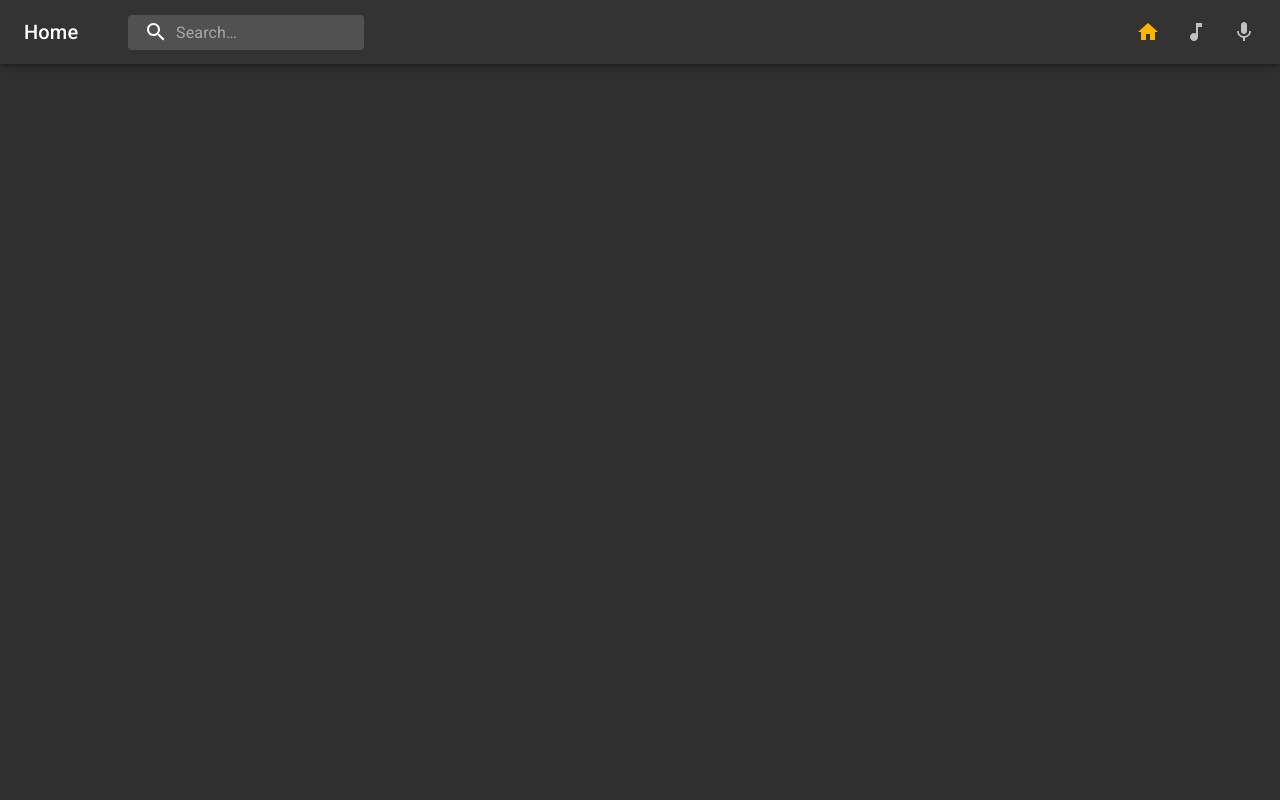
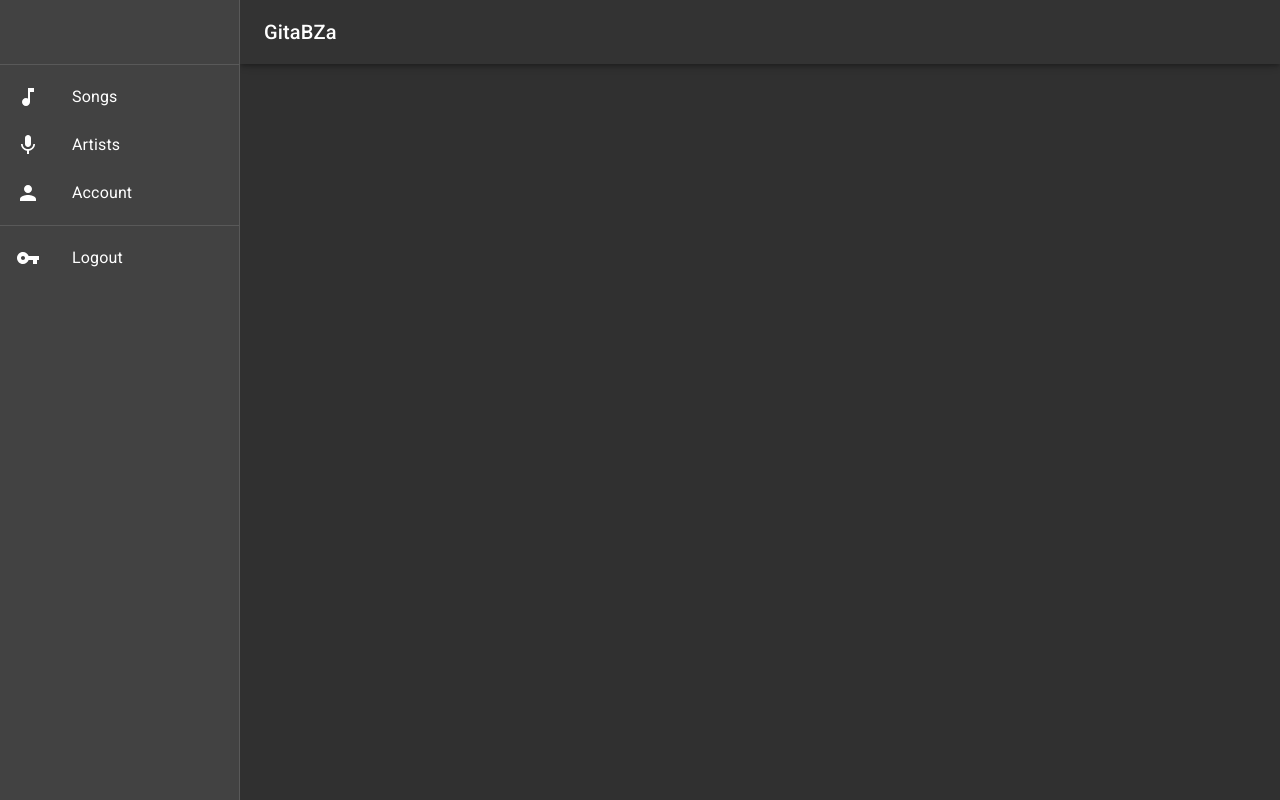
Before and after one commit to toe-pyae-sone-oo/gitabza-ui-material, a React (Create React App) app: page /admin in a window 1280 px wide. Built offline with nearby package versions, Linux system fonts and the light colour scheme.

Commit message:
admin navigation

```diff
--- a/src/App.js
+++ b/src/App.js
@@ -4,6 +4,7 @@ import { createMuiTheme } from '@material-ui/core/styles'
 import CssBaseline from '@material-ui/core/CssBaseline'
 import { ThemeProvider } from '@material-ui/styles'
 import DefaultLayout from './layout/DefaultLayout/DefaultLayout'
+import AdminLayout from './layout/AdminLayout/AdminLayout'
 
 const theme = createMuiTheme({
   palette: {
@@ -22,7 +23,8 @@ const App = () =>
   <ThemeProvider theme={theme}>
     <CssBaseline />
     <Switch>
-      <Route path="/" component={DefaultLayout} />
+      <Route exact path="/" component={DefaultLayout} />
+      <Route path="/admin" component={AdminLayout} />
     </Switch>
   </ThemeProvider>
 
--- /dev/null
+++ b/src/components/AdminNavigation/AdminNavigation.js
@@ -0,0 +1,129 @@
+import React, { useState } from 'react'
+import { useTheme } from '@material-ui/core/styles'
+import AppBar from '@material-ui/core/AppBar'
+import Toolbar from '@material-ui/core/Toolbar'
+import Typography from '@material-ui/core/Typography'
+import Hidden from '@material-ui/core/Hidden'
+import Drawer from '@material-ui/core/Drawer'
+import Divider from '@material-ui/core/Divider'
+import List from '@material-ui/core/List'
+import ListItem from '@material-ui/core/ListItem'
+import ListItemIcon from '@material-ui/core/ListItemIcon'
+import ListItemText from '@material-ui/core/ListItemText'
+import IconButton from '@material-ui/core/IconButton'
+import MenuIcon from '@material-ui/icons/Menu'
+import MusicIcon from '@material-ui/icons/MusicNote'
+import MicIcon from '@material-ui/icons/Mic'
+import PersonIcon from '@material-ui/icons/Person'
+import KeyIcon from '@material-ui/icons/VpnKey'
+import useStyles from './AdminNavigationStyle'
+
+const AdminNavigation = ({ window }) => {
+  const classes = useStyles()
+  const theme = useTheme()
+
+  const [mobileOpen, setMobileOpen] = useState(false)
+
+  const container = window !== undefined
+    ? () => window().document.body
+    : undefined
+
+  const handleDrawerToggle = () => {
+    setMobileOpen(!mobileOpen);
+  }
+
+  const drawer = (
+    <div>
+      <div className={classes.toolbar} />
+      <Divider/>
+      <List>
+        <ListItem button>
+          <ListItemIcon>
+            <MusicIcon/>
+          </ListItemIcon>
+          <ListItemText primary="Songs" />
+        </ListItem>
+        <ListItem button>
+          <ListItemIcon>
+            <MicIcon/>
+          </ListItemIcon>
+          <ListItemText primary="Artists" />
+        </ListItem>
+        <ListItem button>
+          <ListItemIcon>
+            <PersonIcon/>
+          </ListItemIcon>
+          <ListItemText primary="Account" />
+        </ListItem>
+      </List>
+      <Divider/>
+      <List>
+        <ListItem button>
+          <ListItemIcon>
+            <KeyIcon/>
+          </ListItemIcon>
+          <ListItemText primary="Logout" />
+        </ListItem>
+      </List>
+    </div>
+  )
+
+  return (
+    <div className={classes.root}>
+      <AppBar
+        position="fixed"
+        className={classes.appBar}
+      >
+        <Toolbar>
+          <IconButton
+            color="inherit"
+            aria-label="open drawer"
+            edge="start"
+            onClick={handleDrawerToggle}
+            className={classes.menuButton}
+          >
+            <MenuIcon/>
+          </IconButton>
+          <Typography variant="h6" noWrap>
+            GitaBZa
+          </Typography>
+        </Toolbar>
+      </AppBar>
+      <nav className={classes.drawer}>
+        <Hidden
+          smUp
+          implementation="css"
+        >
+          <Drawer
+            container={container}
+            variant="temporary"
+            anchor={theme.direction === 'rtl' ? 'right' : 'left'}
+            open={mobileOpen}
+            onClose={handleDrawerToggle}
+            classes={{
+              paper: classes.drawerPaper,
+            }}
+            ModalProps={{
+              keepMounted: true,
+            }}
+          >
+            {drawer}
+          </Drawer>
+        </Hidden>
+        <Hidden xsDown implementation="css">
+          <Drawer
+            classes={{
+              paper: classes.drawerPaper,
+            }}
+            variant="permanent"
+            open
+          >
+            {drawer}
+          </Drawer>
+        </Hidden>
+      </nav>
+    </div>
+  )
+}
+
+export default AdminNavigation
--- /dev/null
+++ b/src/components/AdminNavigation/AdminNavigationStyle.js
@@ -0,0 +1,35 @@
+import { makeStyles } from '@material-ui/core/styles'
+
+const drawerWidth = 240
+
+const useStyles = makeStyles(theme => ({
+  root: {
+    display: 'flex',
+  },
+  appBar: {
+    [theme.breakpoints.up('sm')]: {
+      width: `calc(100% - ${drawerWidth}px)`,
+      marginLeft: drawerWidth,
+    },
+    color: theme.palette.common.white,
+    backgroundColor: theme.palette.dark.main,
+  },
+  toolbar: theme.mixins.toolbar,
+  menuButton: {
+    marginRight: theme.spacing(2),
+    [theme.breakpoints.up('sm')]: {
+      display: 'none',
+    },
+  },
+  drawer: {
+    [theme.breakpoints.up('sm')]: {
+      width: drawerWidth,
+      flexShrink: 0,
+    },
+  },
+  drawerPaper: {
+    width: drawerWidth,
+  },
+}))
+
+export default useStyles
--- /dev/null
+++ b/src/layout/AdminLayout/AdminLayout.js
@@ -0,0 +1,14 @@
+import React from 'react'
+import AdminNavigation from '../../components/AdminNavigation/AdminNavigation'
+import useStyles from './AdminLayoutStyle'
+
+const AdminLayout = () => {
+  const classes = useStyles()
+  return (
+    <div>
+      <AdminNavigation/>
+    </div>
+  )
+}
+
+export default AdminLayout
--- /dev/null
+++ b/src/layout/AdminLayout/AdminLayoutStyle.js
@@ -0,0 +1,7 @@
+import { makeStyles } from '@material-ui/core/styles'
+
+const useStyles = makeStyles(theme => ({
+
+}))
+
+export default useStyles
```
